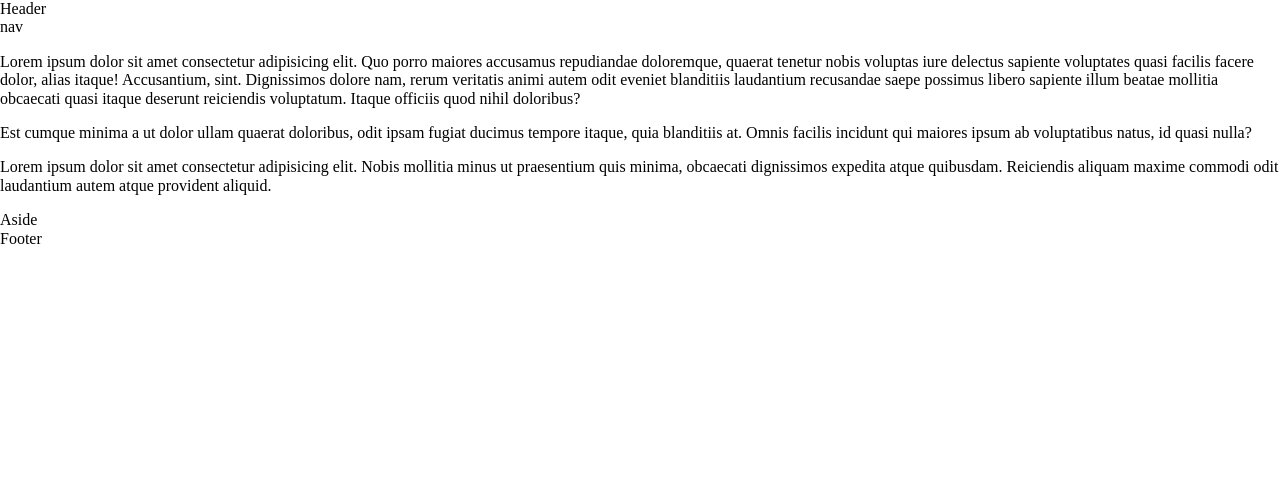
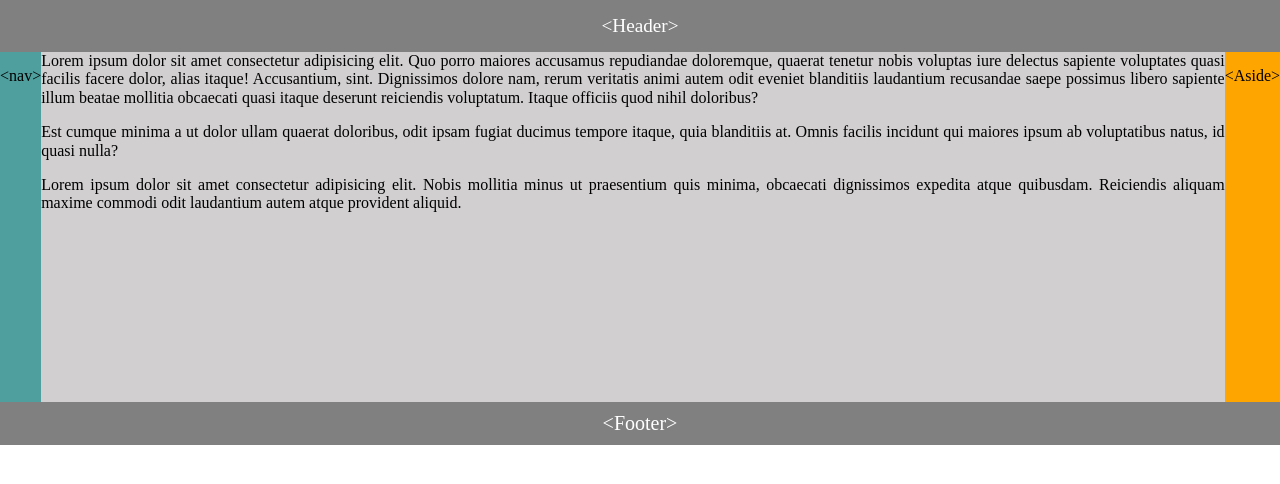
Before and after one commit to edersonwalendorff/trabalho-html-css-27-2021, a website built with Parcel: page aula1-html5-boilerplate/index.html in a window 1280 px wide. Built offline with nearby package versions, Linux system fonts and the light colour scheme.

Commit message:
Update Final
Update Final

```diff
--- a/aula1-html5-boilerplate/css/main.css
+++ b/aula1-html5-boilerplate/css/main.css
@@ -0,0 +1,82 @@
+body{
+    display: inline-flex;
+    flex-direction: column;
+}
+
+header {
+    background-color: gray;
+    color: white;
+    text-align: center;
+    padding: 15px 0px;
+    font-size: larger;
+}
+
+.menu {
+    background-color: #4f9f9f;
+    text-align: center;
+}
+
+.text-body {
+    background-color: #d1cfcf;
+    text-align: justify;
+}
+
+.text-body p:first-child {
+    margin-bottom: auto;
+    margin-top: auto;
+}
+
+.text-body p:last-child {
+    margin-bottom: auto;
+    margin-top: auto;
+}
+
+nav {
+    color: black;
+    margin: auto;
+    padding: 15px 0;
+}
+
+.aside-rigth {
+    background-color: orange;
+    text-align: center;
+    padding: 15px 0;
+}
+
+aside {
+    margin: auto;
+}
+
+footer {
+    text-align: center;
+    background-color: grey;
+    width: auto;
+    padding: 10px;
+    color: white;
+    font-size: 20px;
+}
+
+@media only screen and (min-width: 600px) {
+
+    header{
+        order: 0;
+    }
+
+    section.content {
+        display: inline-flex;
+        flex-direction: row;
+    }
+
+    .menu{
+        order: 0;
+    }
+
+    .text-body{
+        order: 0;
+        height: 350px;
+    }
+
+    .aside-rigth{
+        order: 2;
+    }
+}
--- a/aula1-html5-boilerplate/index.html
+++ b/aula1-html5-boilerplate/index.html
@@ -15,27 +15,31 @@
 <body>
 
   <header>
-    <div>Header</div>
+    <div>&lt;Header&gt;</div>
   </header>
-  <section>
-      <nav>nav</nav>
+
+  <section class="content">
+
+    <section class="menu">
+        <nav>&lt;nav&gt;</nav>
     </section>
 
-  <section>
+    <section class="text-body">
       <p>Lorem ipsum dolor sit amet consectetur adipisicing elit. Quo porro maiores accusamus repudiandae doloremque, quaerat tenetur nobis voluptas iure delectus sapiente voluptates quasi facilis facere dolor, alias itaque! Accusantium, sint.
       Dignissimos dolore nam, rerum veritatis animi autem odit eveniet blanditiis laudantium recusandae saepe possimus libero sapiente illum beatae mollitia obcaecati quasi itaque deserunt reiciendis voluptatum. Itaque officiis quod nihil doloribus?</p>
       <p>Est cumque minima a ut dolor ullam quaerat doloribus, odit ipsam fugiat ducimus tempore itaque, quia blanditiis at. Omnis facilis incidunt qui maiores ipsum ab voluptatibus natus, id quasi nulla?</p>
       <p>Lorem ipsum dolor sit amet consectetur adipisicing elit. Nobis mollitia minus ut praesentium quis minima, obcaecati dignissimos expedita atque quibusdam. Reiciendis aliquam maxime commodi odit laudantium autem atque provident aliquid.</p>
     </section>
 
-  <section>
-    <aside>Aside</aside>
+    <section class="aside-rigth">
+      <aside>&lt;Aside&gt;</aside>
     </section>
 
+  </section><!--content-->
+
   <footer>
-    <div>Footer</div>
+    <div>&lt;Footer&gt;</div>
   </footer>
-
 
   <script src="js/vendor/modernizr-3.11.2.min.js"></script>
   <script src="js/plugins.js"></script>
```
Lines whose indentation alone changed are shown as unchanged.
